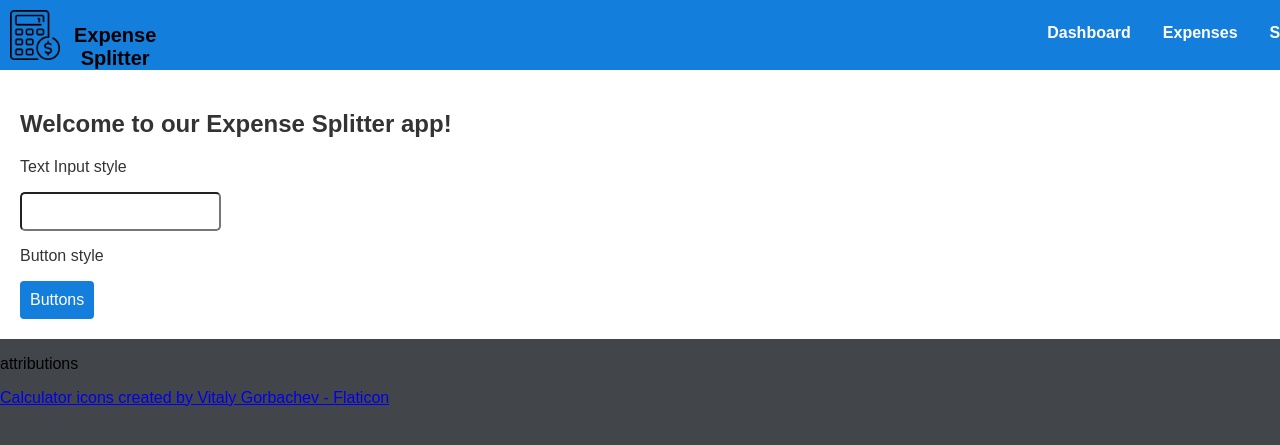
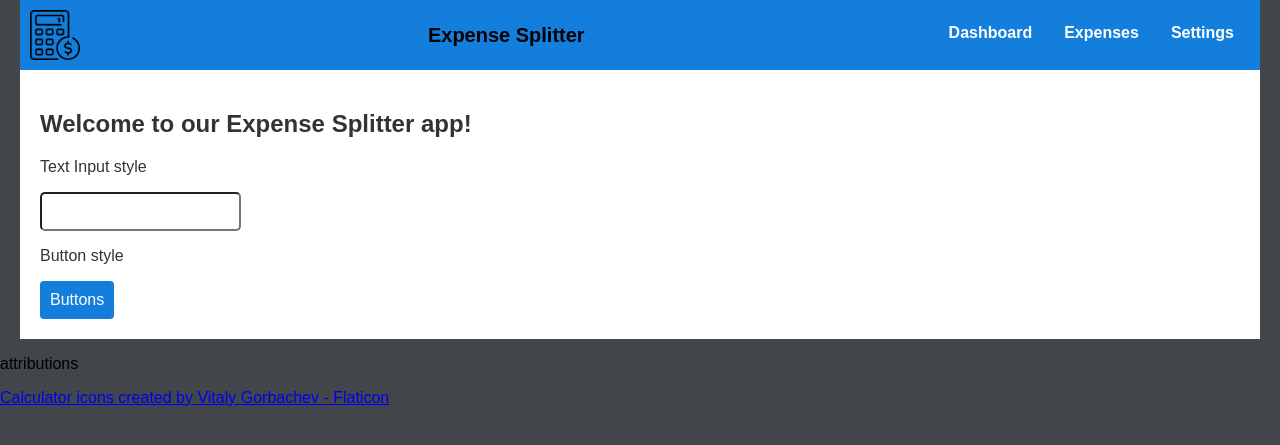
Before and after one commit to isaiahstone21/Expense-Splitter, a Flask app: page / in a window 1280 px wide. Shown: the top 445 px of the page. Run offline with Flask 3, Linux system fonts and the light colour scheme.

Commit message:
Modified CSS File.

```diff
--- a/static/css/style.css
+++ b/static/css/style.css
@@ -13,6 +13,10 @@ h1 {
 .container {
   display: flex;
   flex-direction: column;
+  max-width: 100%;
+  padding: 0 20px; /* Add some padding to the sides to create spacing */
+  margin: 0 auto; /* Center the container horizontally */
+  box-sizing: border-box; /* Include padding in the total width */
 }
 
 .nav-bar {
@@ -31,7 +35,8 @@ h1 {
 .nav-bar-logo {
   color: #000000;
   text-align: center;
-  padding: 14px 875px 14px 14px;
+  padding: 14px;
+  flex: 1; /* Expand to fill available space */
   text-decoration: none;
   font-size: 20px;
 }
--- a/templates/dashboard.html
+++ b/templates/dashboard.html
@@ -2,6 +2,8 @@
 <html>
   <head>
     <title>Dashboard</title>
+    <meta name="viewport" content="width=device-width, initial-scale=1.0" />
+
     <link
       rel="stylesheet"
       type="text/css"
--- a/templates/expenses.html
+++ b/templates/expenses.html
@@ -2,6 +2,8 @@
 <html>
   <head>
     <title>Expenses</title>
+    <meta name="viewport" content="width=device-width, initial-scale=1.0" />
+
     <link
       rel="stylesheet"
       type="text/css"
--- a/templates/index.html
+++ b/templates/index.html
@@ -2,6 +2,7 @@
 <html>
   <head>
     <title>Expense Splitter</title>
+    <meta name="viewport" content="width=device-width, initial-scale=1.0" />
     <link
       rel="stylesheet"
       type="text/css"
--- a/templates/settings.html
+++ b/templates/settings.html
@@ -2,6 +2,8 @@
 <html>
   <head>
     <title>Settings</title>
+    <meta name="viewport" content="width=device-width, initial-scale=1.0" />
+
     <link
       rel="stylesheet"
       type="text/css"
```
